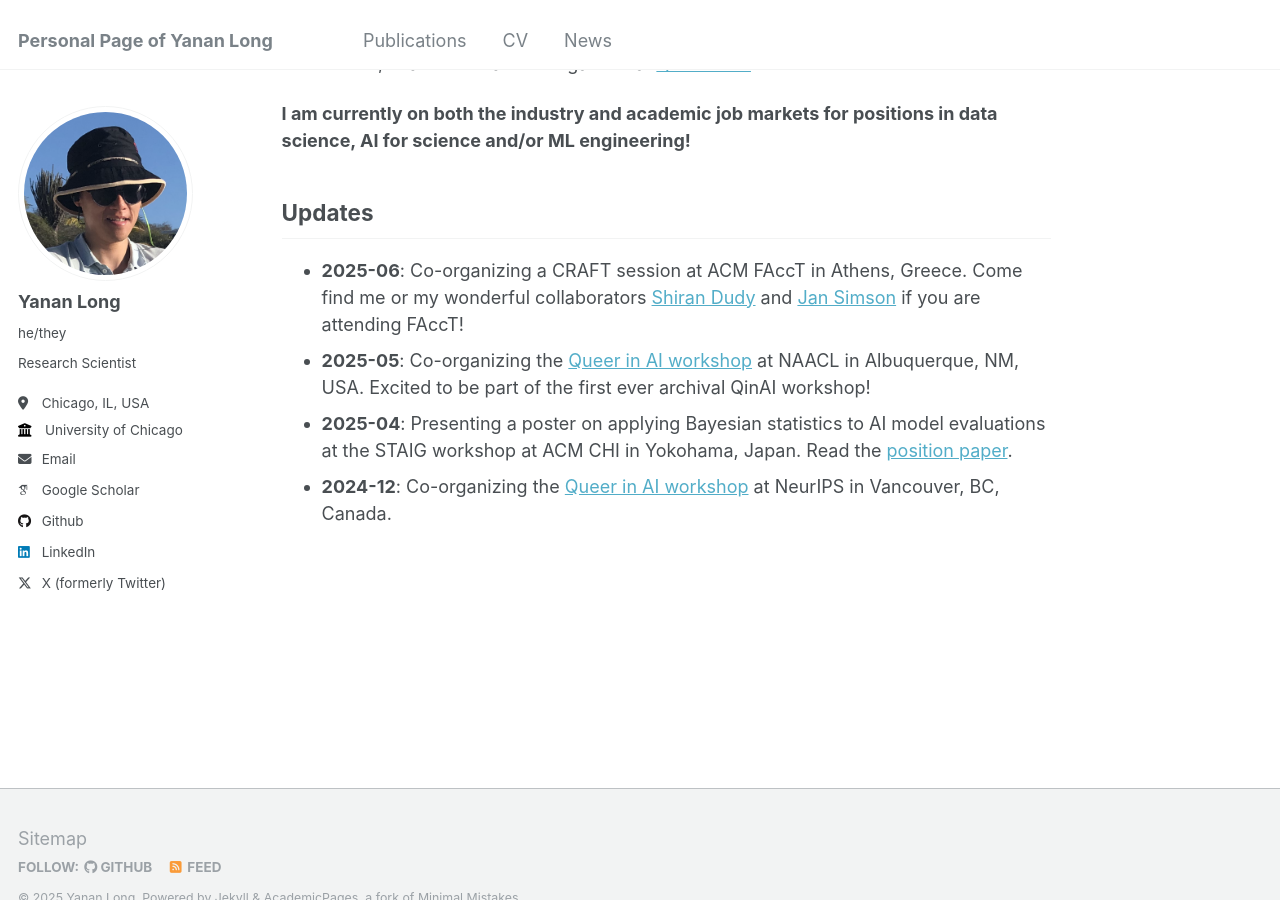
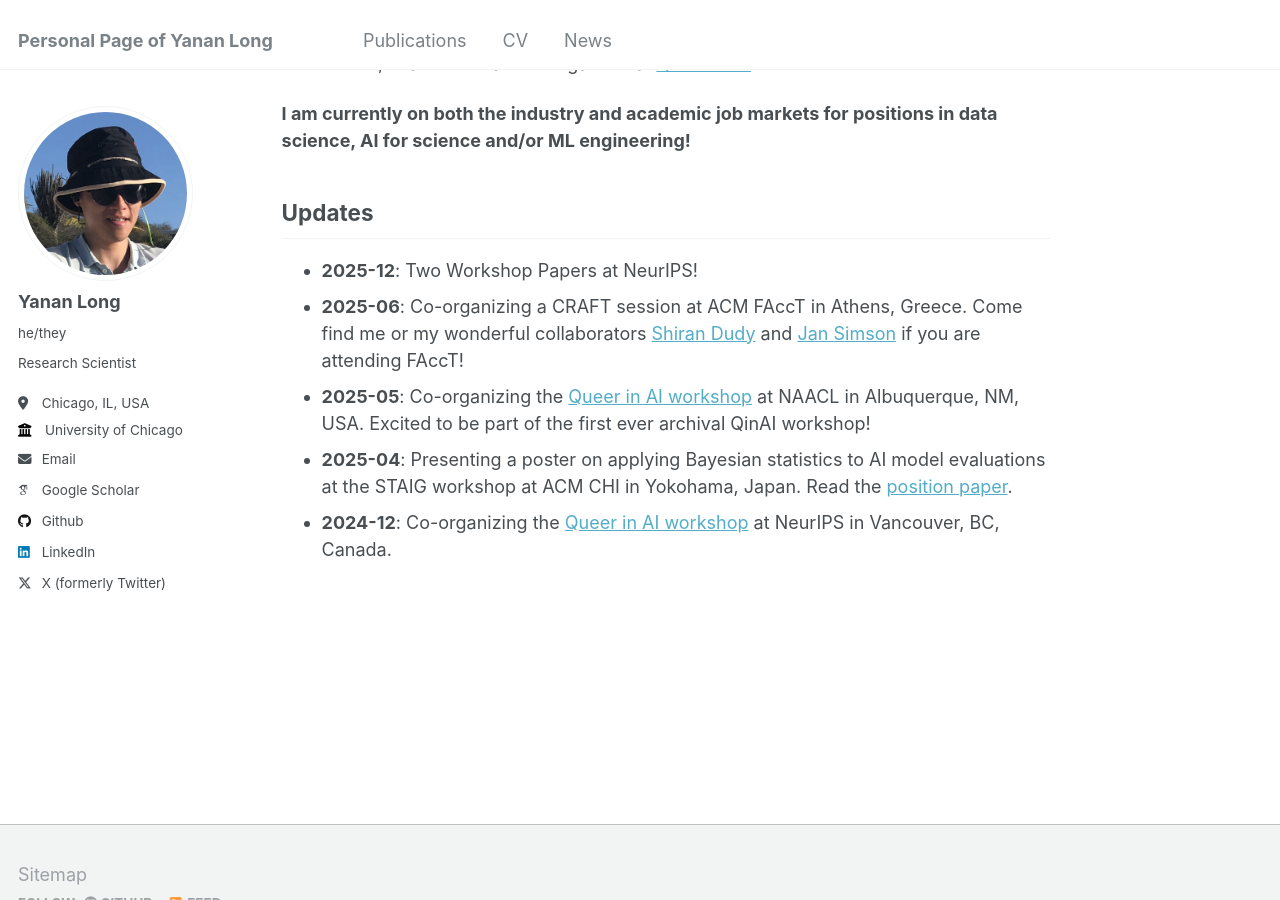
Before and after one commit to yananlong/yananlong.github.io, a Jekyll site: the page built from _pages/about.md, in a window 1280 px wide and 900 px high, scrolled down 469 px. Built offline with Jekyll 4.4.1, drawn with Linux system fonts in a browser that asks for light colours; some web fonts are replaced.

Commit message:
Update about page with recent workshop details

```diff
--- a/_pages/about.md
+++ b/_pages/about.md
@@ -16,6 +16,7 @@ Since 2023, I have been a core organizer at [Queer in AI](https://www.queerinai.
 **I am currently on both the industry and academic job markets for positions in data science, AI for science and/or ML engineering!**
 
 ## Updates
+- **2025-12**: Two Workshop Papers at NeurIPS!
 - **2025-06**: Co-organizing a CRAFT session at ACM FAccT in Athens, Greece. Come find me or my wonderful collaborators [Shiran Dudy](https://www.shirandudy.com/) and [Jan Simson](https://simson.io/) if you are attending FAccT!
 - **2025-05**: Co-organizing the [Queer in AI workshop](https://www.queerinai.com/naacl-2025) at NAACL in Albuquerque, NM, USA. Excited to be part of the first ever archival QinAI workshop!
 - **2025-04**: Presenting a poster on applying Bayesian statistics to AI model evaluations at the STAIG workshop at ACM CHI in Yokohama, Japan. Read the [position paper](https://arxiv.org/abs/2504.15211).
```
